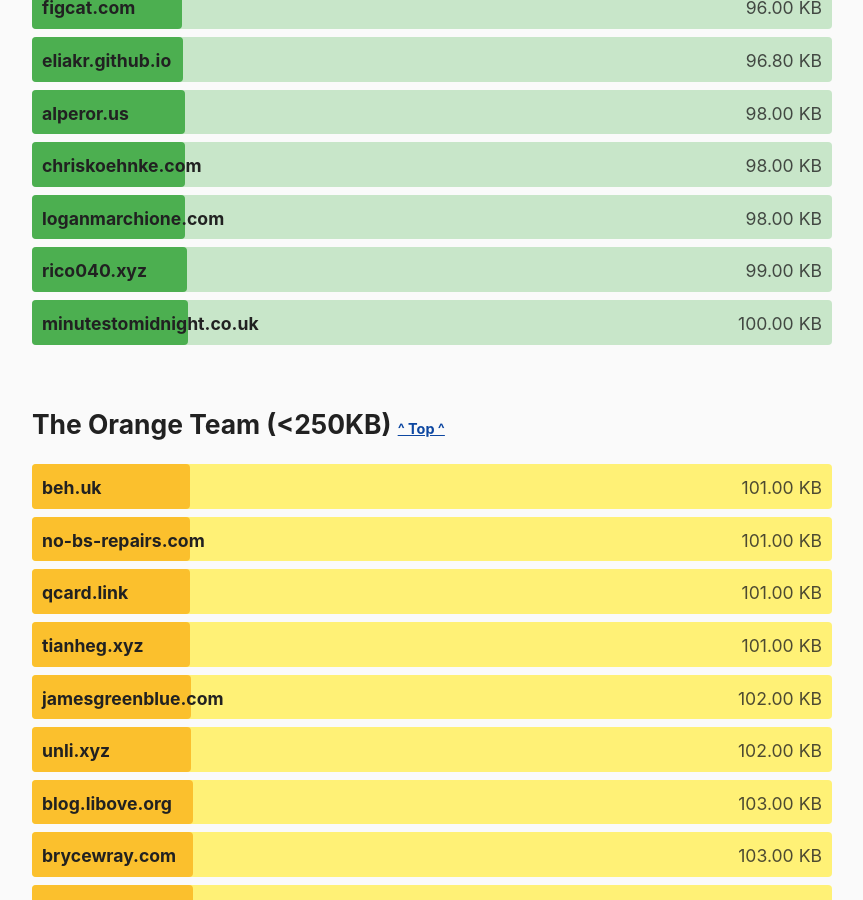
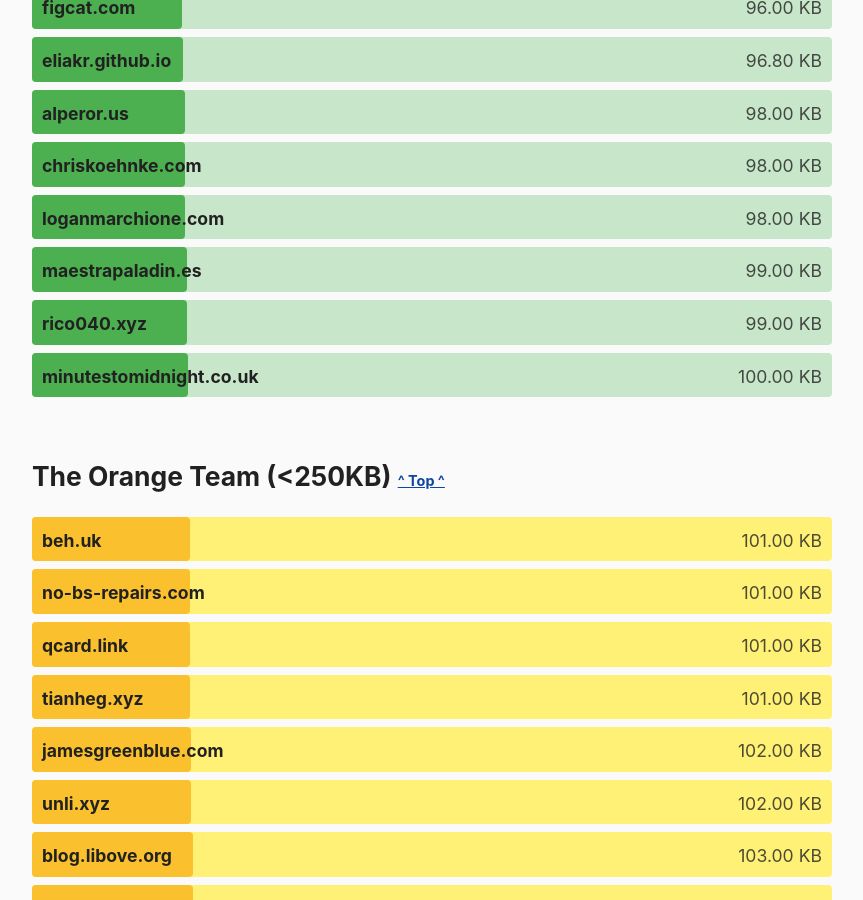
Before and after one commit to kevquirk/512kb.club, a Jekyll site: the page built from index.md, in a window 1280 px wide and 900 px high, scrolled down 21624 px. Shown: the whole window, without its empty margins (208-1071 px from the left). Built offline with Jekyll 4.4.1, drawn with Linux system fonts in a browser that asks for light colours.

Commit message:
Update sites.yml
Add maestrapaladin.es to sites.yml

```diff
--- a/_data/sites.yml
+++ b/_data/sites.yml
@@ -1852,6 +1852,11 @@
   size: 144
   last_checked: 2022-10-14
 
+- domain: maestrapaladin.es
+  url: https://maestrapaladin.es/
+  size: 99
+  last_checked: 2023-11-04
+
 - domain: magicznylas.pl
   url: https://www.magicznylas.pl/
   size: 42.1
```
